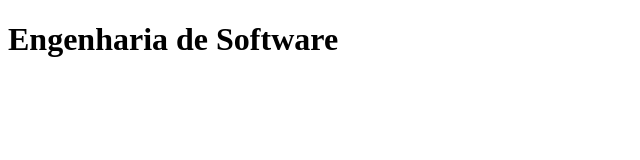
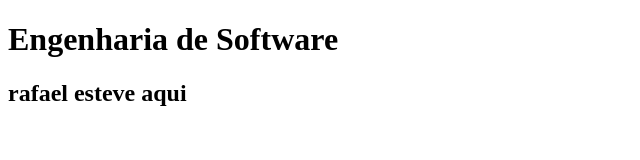
Before and after one commit to St33rn/SCM, a plain HTML site: page index.html in a window 1280 px wide. Shown: the whole page, without its empty margins (0-640 px from the left). Drawn offline with Linux system fonts and the light colour scheme.

Commit message:
comit do rafael

```diff
--- a/index.html
+++ b/index.html
@@ -8,5 +8,6 @@
 </head>
 <body>
     <H1>Engenharia de Software</H1>
+    <h2>rafael esteve aqui </h2>
 </body>
 </html>
```
